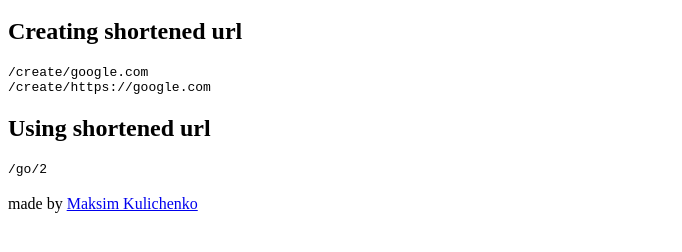
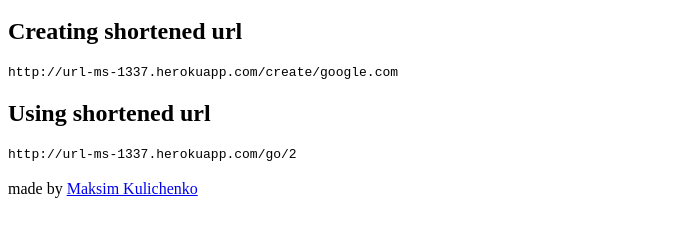
Before and after one commit to makstheimba/url-shortener-microservice, a website: page public/index.html in a window 1280 px wide. Shown: the part 48-300 px from the top of the page, without its empty margins (0-682 px from the left). Drawn offline with Linux system fonts and the light colour scheme.

Commit message:
Example edits

```diff
--- a/public/index.html
+++ b/public/index.html
@@ -3,12 +3,11 @@
     <h1>FreeCodeCamp URL Shortener Microservice</h1>
     <h2>Creating shortened url</h2>
     <code>
-      /create/google.com<br />
-      /create/https://google.com
+      http://url-ms-1337.herokuapp.com/create/google.com
     </code>
     <h2>Using shortened url</h2>
     <code>
-      /go/2
+      http://url-ms-1337.herokuapp.com/go/2
     </code>
     <br /><br />
     <footer>
```
